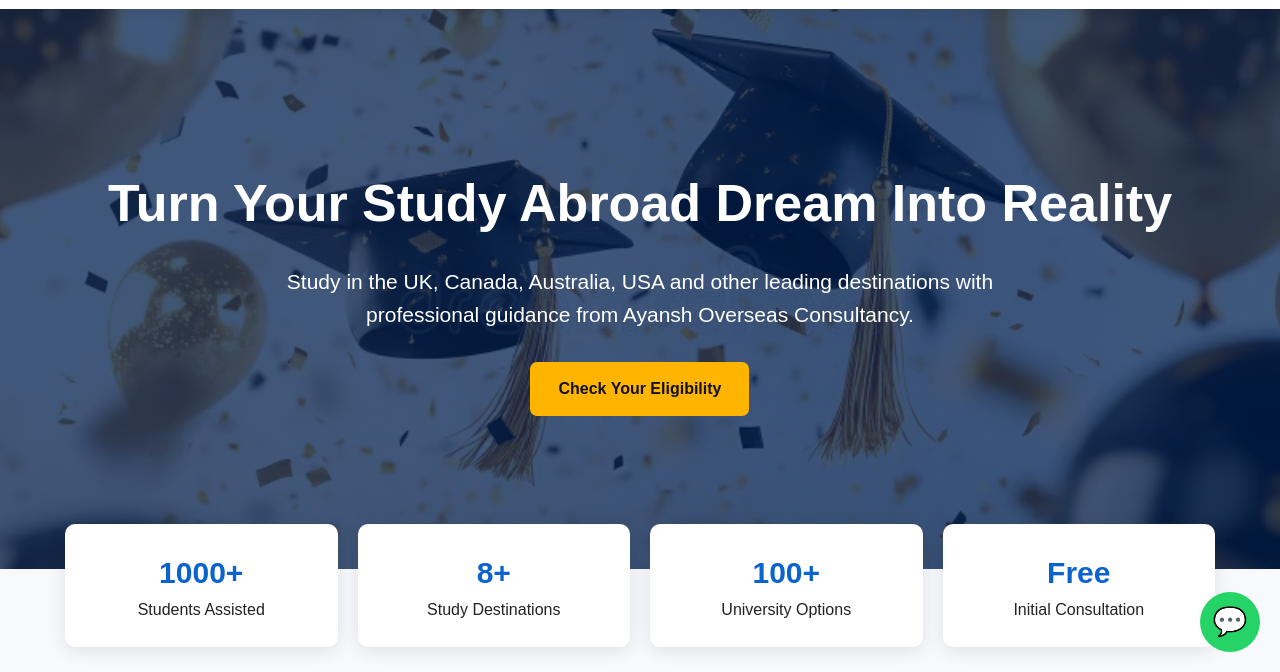
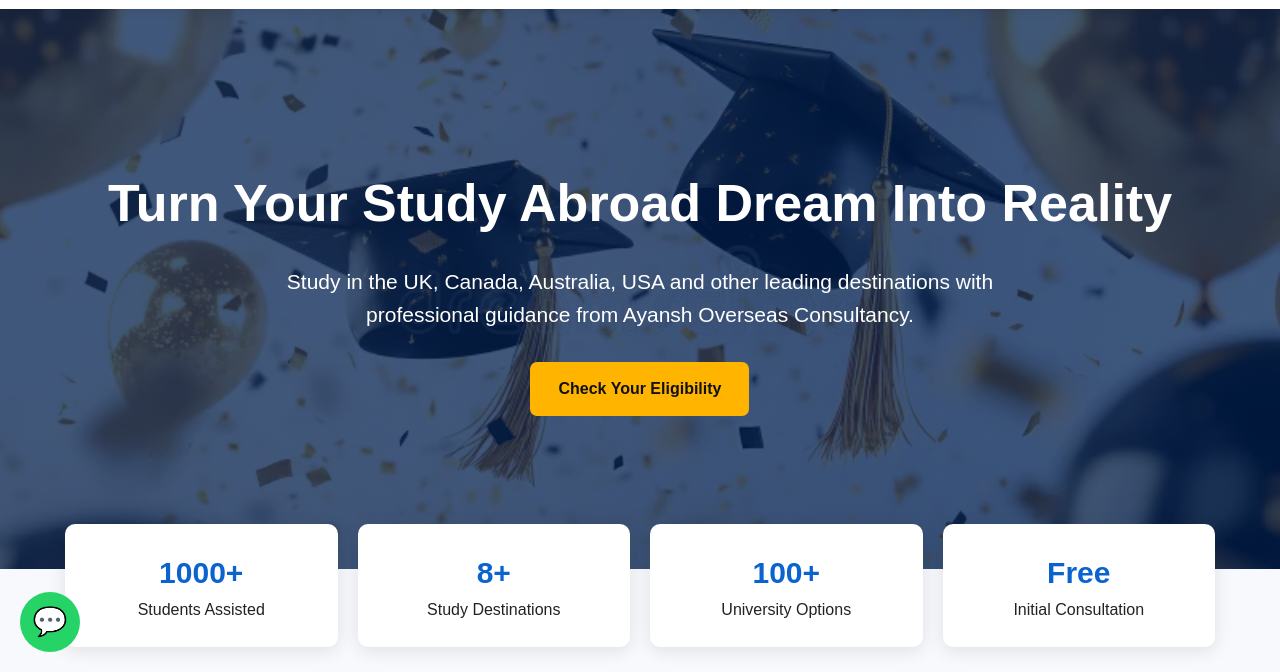
Before and after one commit to Basanapally/Ayansh-Overseas-consultancy, a plain HTML site: page index.html in a window 1280 px wide. Shown: the part 128-800 px from the top of the page. Drawn offline with Linux system fonts and the light colour scheme.

Commit message:
Update index.html

```diff
--- a/index.html
+++ b/index.html
@@ -312,7 +312,7 @@ textarea{
 
 .whatsapp{
     position:fixed;
-    right:20px;
+    left:20px; /* Changed from right:20px */
     bottom:20px;
     width:60px;
     height:60px;
@@ -325,6 +325,7 @@ textarea{
     text-decoration:none;
     font-size:28px;
     z-index:9999;
+
 }
 
 footer{
```
